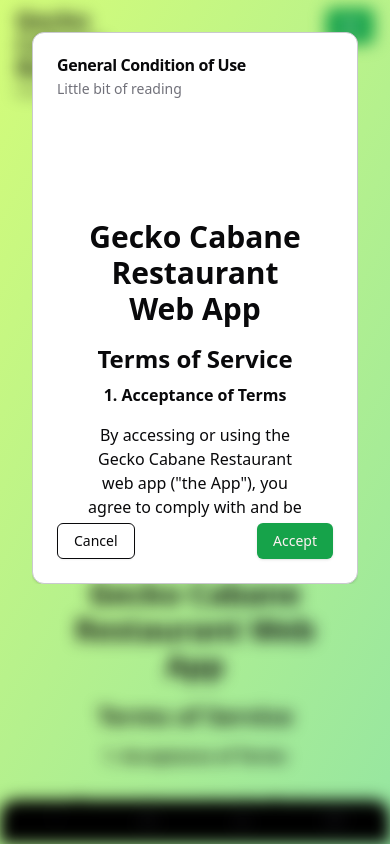
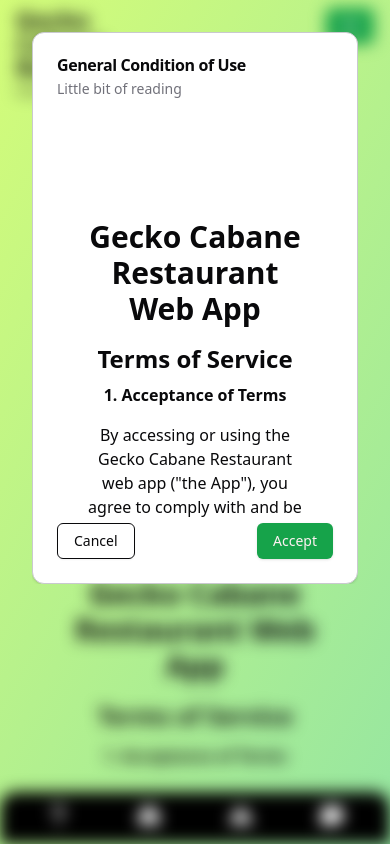
Before and after one commit to AnatholyB1/gecko_cabane, a React (Vite) app in the folder Gecko_Cabane_Restaurant/: page /cgu in a window 390 px wide. Built offline with nearby package versions, Linux system fonts and the light colour scheme.

Commit message:
upddate footer

```diff
--- a/Gecko_Cabane_Restaurant/src/static/footer.tsx
+++ b/Gecko_Cabane_Restaurant/src/static/footer.tsx
@@ -97,12 +97,12 @@ export default function Footer ({menu} : {menu : boolean}) {
                         </p>
                     </div>
                 </div>
-                <div className="md:hidden fixed bottom-0 z-50 p-2 grid grid-flow-col  bg-black w-screen place-items-center rounded-tl-2xl rounded-tr-2xl ">
+                <div className="md:hidden fixed bottom-0 z-50 p-3 grid grid-flow-col  bg-black w-screen place-items-center rounded-tl-2xl rounded-tr-2xl ">
 
-                    <Link to="/about" ><FontAwesomeIcon  className="w-6 h-6 " icon={faQuestion} /> </Link>
-                    <Link to="/" > <FontAwesomeIcon   className="w-6 h-6  "  icon={faHouse} /></Link>
-                    <Link to="/menu" ><FontAwesomeIcon    className="w-6 h-6  "  icon={faBellConcierge} /></Link>
-                    <Link to="/contact" ><FontAwesomeIcon   className="w-6 h-6  "  icon={faComment} /></Link>
+                    <Link to="/about" ><FontAwesomeIcon  className="w-6 h-6 text-white " icon={faQuestion} /> </Link>
+                    <Link to="/" > <FontAwesomeIcon   className="w-6 h-6 text-white "  icon={faHouse} /></Link>
+                    <Link to="/menu" ><FontAwesomeIcon    className="w-6 h-6  text-white "  icon={faBellConcierge} /></Link>
+                    <Link to="/contact" ><FontAwesomeIcon   className="w-6 h-6  text-white "  icon={faComment} /></Link>
 
                 </div>
                 </>
```
